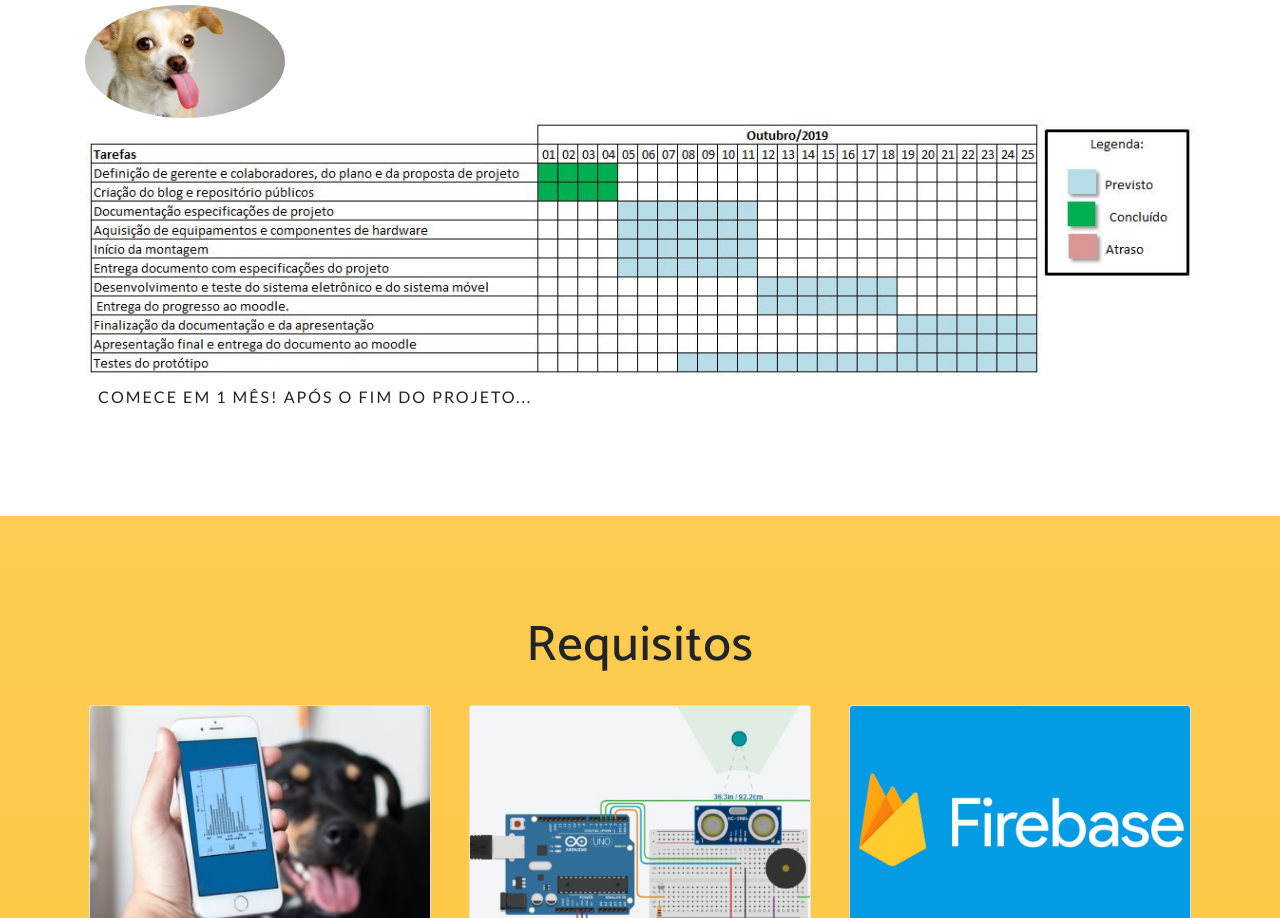
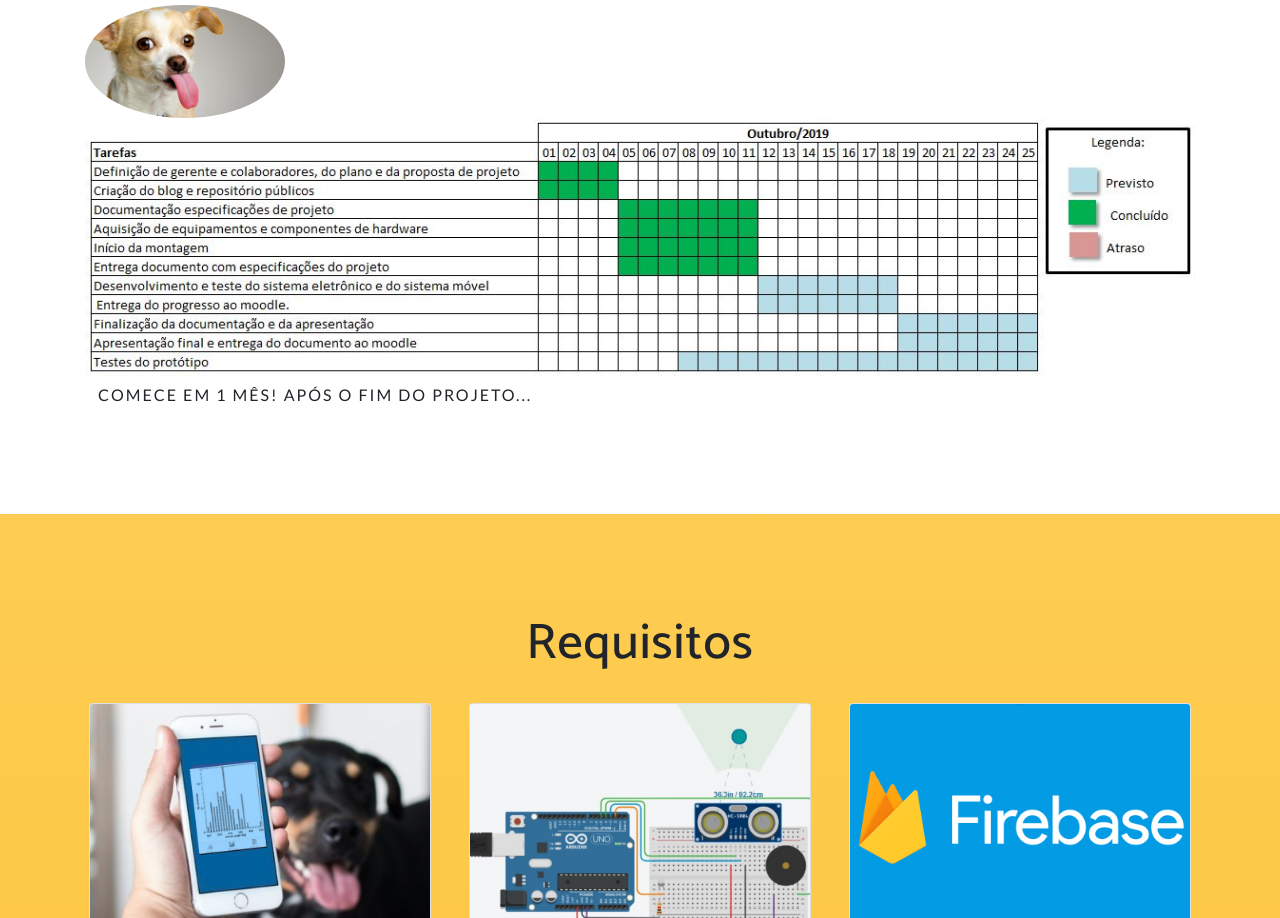
Before and after one commit to oficinaiot/oficinaiot.github.io, a website with bundled scripts: page index.html in a window 1280 px wide. Shown: the part 3356-4274 px from the top of the page. Built offline with nearby package versions, Linux system fonts and the light colour scheme; a web font is replaced by a local one.

Commit message:
Correcao file

```diff
--- a/index.html
+++ b/index.html
@@ -158,7 +158,7 @@
 
         <h2>Acompanhe o Cronograma</h2>
         <img src="img/dog.png" width="200" class="rounded-circle" alt="Cinque Terre">
-         <img src="img/cronograma.JPG" class="img-fluid" alt="">
+         <img src="img/cronograma.jpg" class="img-fluid" alt="">
         <a href="#contact" class="btn btn-outline btn-xl js-scroll-trigger">Comece em 1 mês! Após o fim do projeto...</a>
       </div>
     </div>
```
